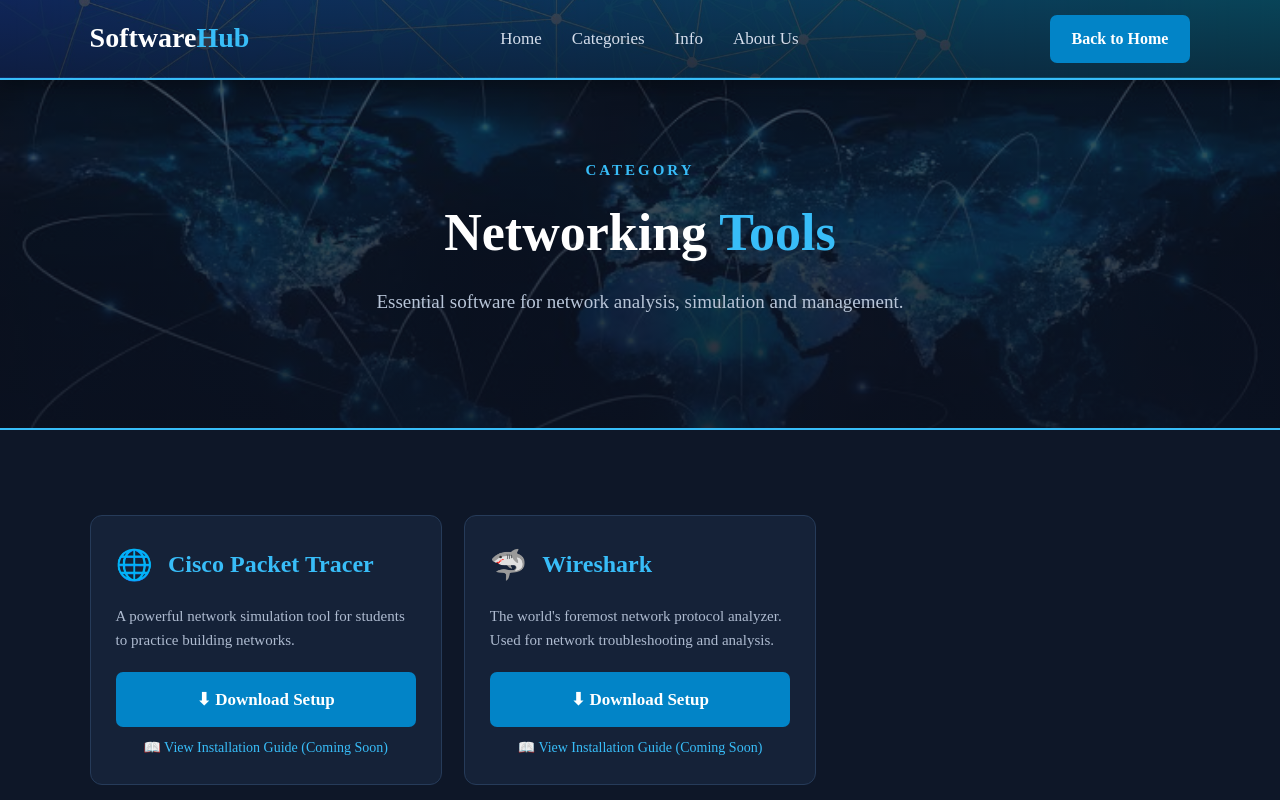
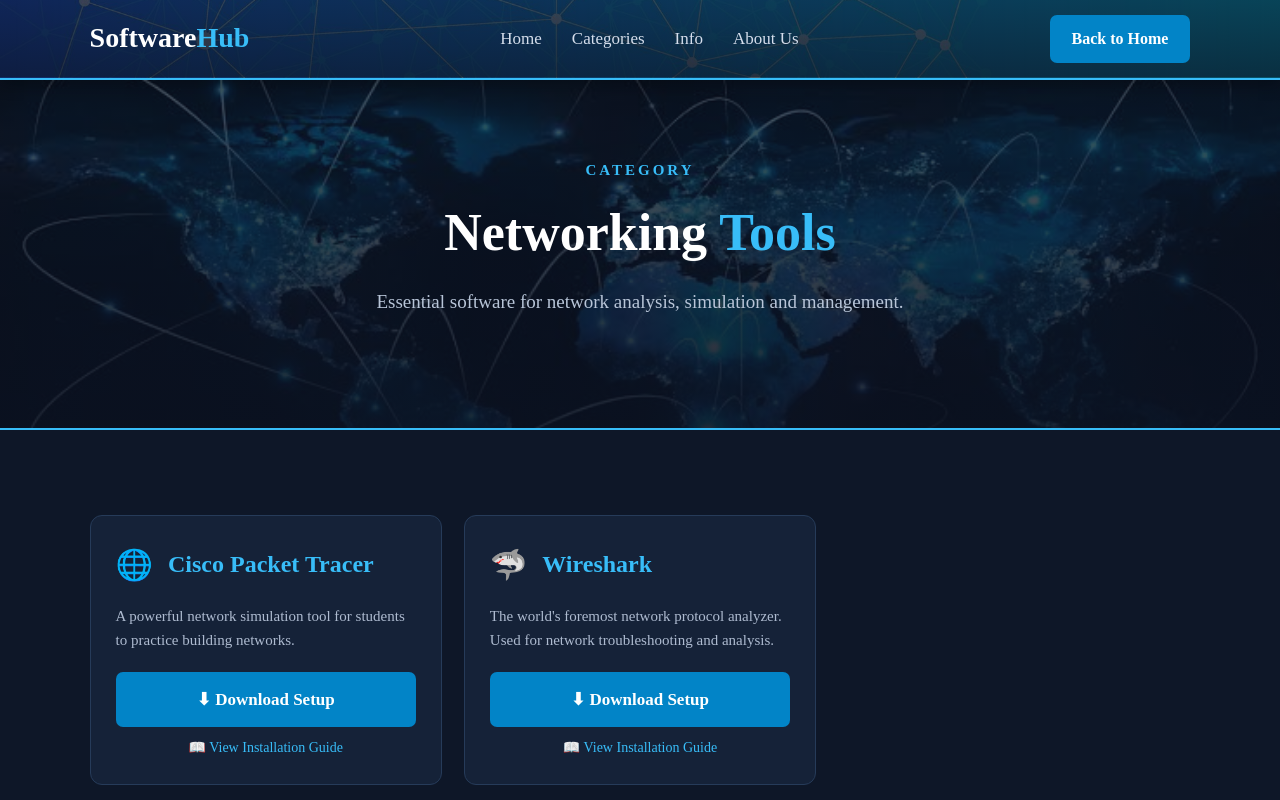
Before and after one commit to kainthg/Software-Hub, a plain HTML site: page networking.html in a window 1280 px wide. Shown: the top 800 px of the page. Drawn offline with Linux system fonts and the light colour scheme.

Commit message:
Update networking.html

```diff
--- a/networking.html
+++ b/networking.html
@@ -8,7 +8,6 @@
     <link rel="stylesheet" href="./style.css">
 
     <style>
-        /* Networking Page ka Background */
         .networking-hero {
             min-height: 350px;
             padding: 60px 7%;
@@ -17,12 +16,11 @@
             justify-content: center;
             text-align: center;
 
-            /* Dark Overlay + Aapki World Map Image */
             background: linear-gradient(
                 rgba(11, 17, 32, 0.70),
                 rgba(11, 17, 32, 0.90)
             ),
-            url('./network-bg.jpg'); /* Yahan image ka naam check kar lein */
+            url('./network-bg.jpg');
 
             background-size: cover;
             background-position: center;
@@ -93,7 +91,7 @@
                     <a href="https://www.netacad.com/courses/packet-tracer" target="_blank" class="main-btn" style="width: 100%; text-align: center; margin-bottom: 10px; display: block; box-sizing: border-box;">⬇ Download Setup</a>
 
                     <a href="#" style="color: #38bdf8; text-decoration: none; font-size: 14px; display: block; text-align: center;">
-                        📖 View Installation Guide (Coming Soon)
+                        📖 View Installation Guide
                     </a>
                 </article>
 
@@ -110,7 +108,7 @@
                     <a href="https://www.wireshark.org/download.html" target="_blank" class="main-btn" style="width: 100%; text-align: center; margin-bottom: 10px; display: block; box-sizing: border-box;">⬇ Download Setup</a>
 
                     <a href="#" style="color: #38bdf8; text-decoration: none; font-size: 14px; display: block; text-align: center;">
-                        📖 View Installation Guide (Coming Soon)
+                        📖 View Installation Guide
                     </a>
                 </article>
 
```
